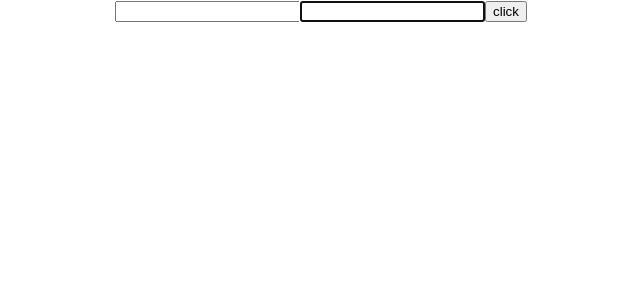
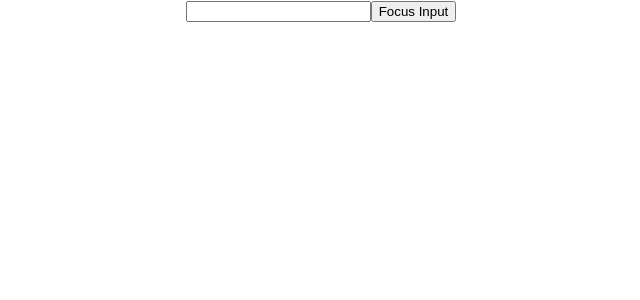
Before and after one commit to pirinth0403/react1, a React (Create React App) app: page / in a window 1280 px wide. Shown: the top 300 px of the page, without its empty margins (319-959 px from the left). Built offline with nearby package versions, Linux system fonts and the light colour scheme.

Commit message:
Refs class components

```diff
--- a/src/App.js
+++ b/src/App.js
@@ -16,6 +16,7 @@
 import PureComp from './components/PureComp';
 import ParentComp from './components/ParentComp';
 import RefsDemo from './components/RefsDemo';
+import FocusInput from './components/FocusInput';
 
 
 
@@ -40,7 +41,9 @@
     {/* <Table/> */}
     {/* <PureComp />  */}
     {/* <ParentComp />  */}
-    <RefsDemo />
+    {/* <RefsDemo />  */}
+    {/* <Input />  */}
+    <FocusInput />
     </div>
   );
 }
--- /dev/null
+++ b/src/components/FocusInput.js
@@ -0,0 +1,23 @@
+import React, { Component } from 'react'
+
+export class FocusInput extends Component {
+    constructor(props) {
+        super(props)
+        this.ComponentRef=React.createRef;
+
+    }
+    clickHandler = () => {
+        this.ComponentRef.current.focusInput();
+    }
+
+    render() {
+        return (
+            <div>
+                  <input ref={this.ComponentRef}/>
+                  <button onclick={this.clickHandler}> Focus Input </button>
+            </div>
+        )
+    }
+}
+
+export default FocusInput
```
Also changed, not shown: src/components/Input.js (added, +21 -0 lines).
